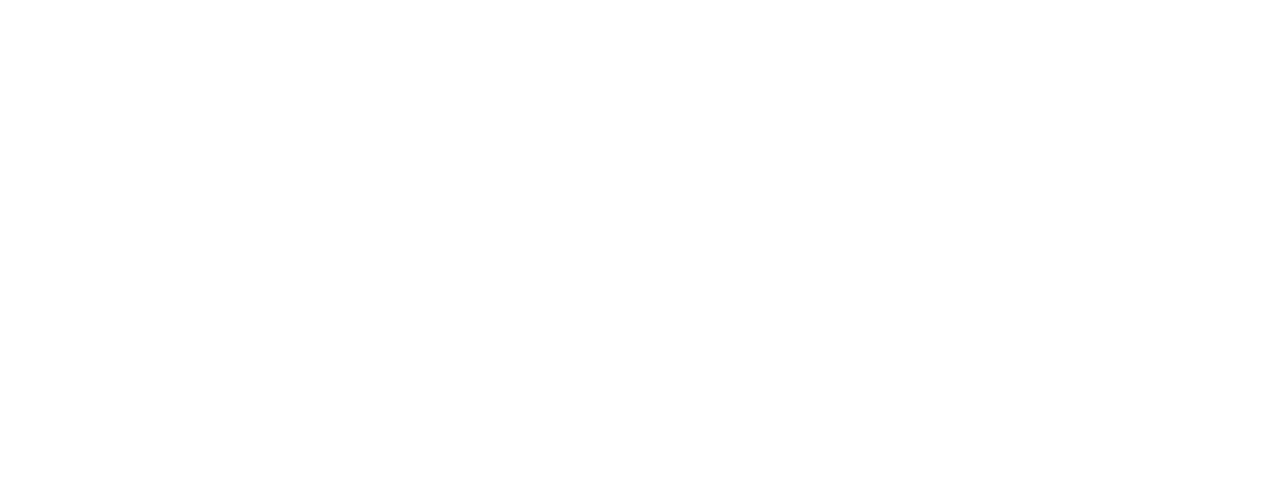
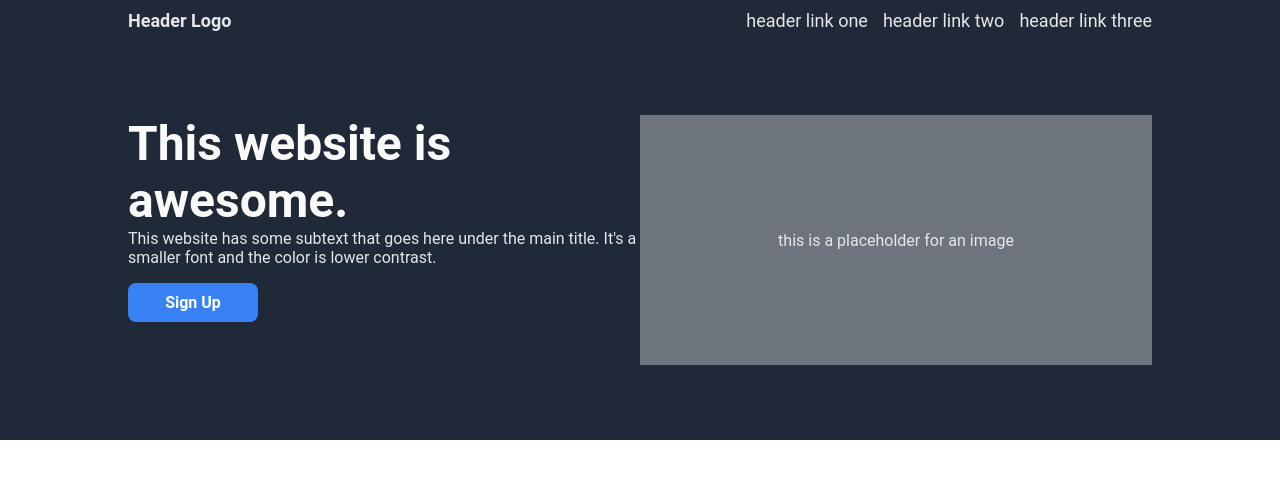
Before and after one commit to kneebough/landing-page, a plain HTML site: page index.html in a window 1280 px wide. Drawn offline with Linux system fonts and the light colour scheme.

Commit message:
first two sections completed

```diff
--- a/assets/css/style.css
+++ b/assets/css/style.css
@@ -5,3 +5,83 @@ body {
     text-align: center;
     font-family: 'Roboto', arial;
   }
+
+  .herotitle {
+    font-size: 48px;
+    font-weight: bold;
+    color: #f9faf8;
+  }
+
+  .container {
+    display: flex;
+    flex-direction: column;
+  }
+
+  .header {
+    width: 100%;
+    height: 30px;
+    display: flex;
+    justify-content: space-between;
+    background-color: #1F2937;
+    color: #e5e7eb;
+    align-items: start;
+    padding-top: 10px;
+  }
+
+  .headerlogo {
+    font-size: 18px;
+    font-weight: bold;
+    text-align: left;
+    padding-left: 10%;
+  }
+
+  .headerlinkgroup {
+    display: flex;
+    flex: 1 1 auto;
+    justify-content: right;
+    padding-right: 10%;
+  }
+
+  .headerlink {
+    font-size: 18px;
+    margin-left: 15px;
+  }
+
+  .hero {
+    height: 250px;
+    padding: 75px 0 75px 0;
+    background-color: #1F2937;
+    left: 0;
+    width: 100%;
+    color: #e5e7eb;
+    display: flex;
+    flex: 1 1 auto;
+  }
+
+  .herotext {
+    width: 50%;
+    padding-left: 10%;
+    text-align: left;
+  }
+
+  .heroimg {
+    width: 50%;
+    margin-right: 10%;
+    display: flex;
+    align-items: center;
+    justify-content: center;
+    background-color: #6d747d;
+  }
+
+  .herobutton {
+    display: block;
+    text-align: center;
+    width: 110px;
+    border: none;
+    background: #3882f6;
+    padding: 10px;
+    border-radius: 8px;
+    color: #fff;
+    text-decoration: none;
+    font-weight: bold;
+  }
--- a/index.html
+++ b/index.html
@@ -7,6 +7,25 @@
     <link rel="stylesheet" href="assets/css/style.css">
   </head>
   <body>
-
+    <div class="container">
+      <div class="header">
+        <div class="headerlogo">Header Logo</div>
+        <div class="headerlinkgroup">
+          <div class="headerlink">header link one</div>
+          <div class="headerlink">header link two</div>
+          <div class="headerlink">header link three</div>
+        </div>
+      </div>
+      <div class="hero">
+        <div class="herotext">
+          <div class="herotitle">This website is awesome.</div>
+          <div>This website has some subtext that goes here under the main title. It's a smaller font and the color is lower contrast.</div>
+          <p class="herobutton">Sign Up</p>
+        </div>
+        <div class="heroimg">
+          <p>this is a placeholder for an image</p>
+        </div>
+      </div>
+    </div>
   </body>
 </html>
```
